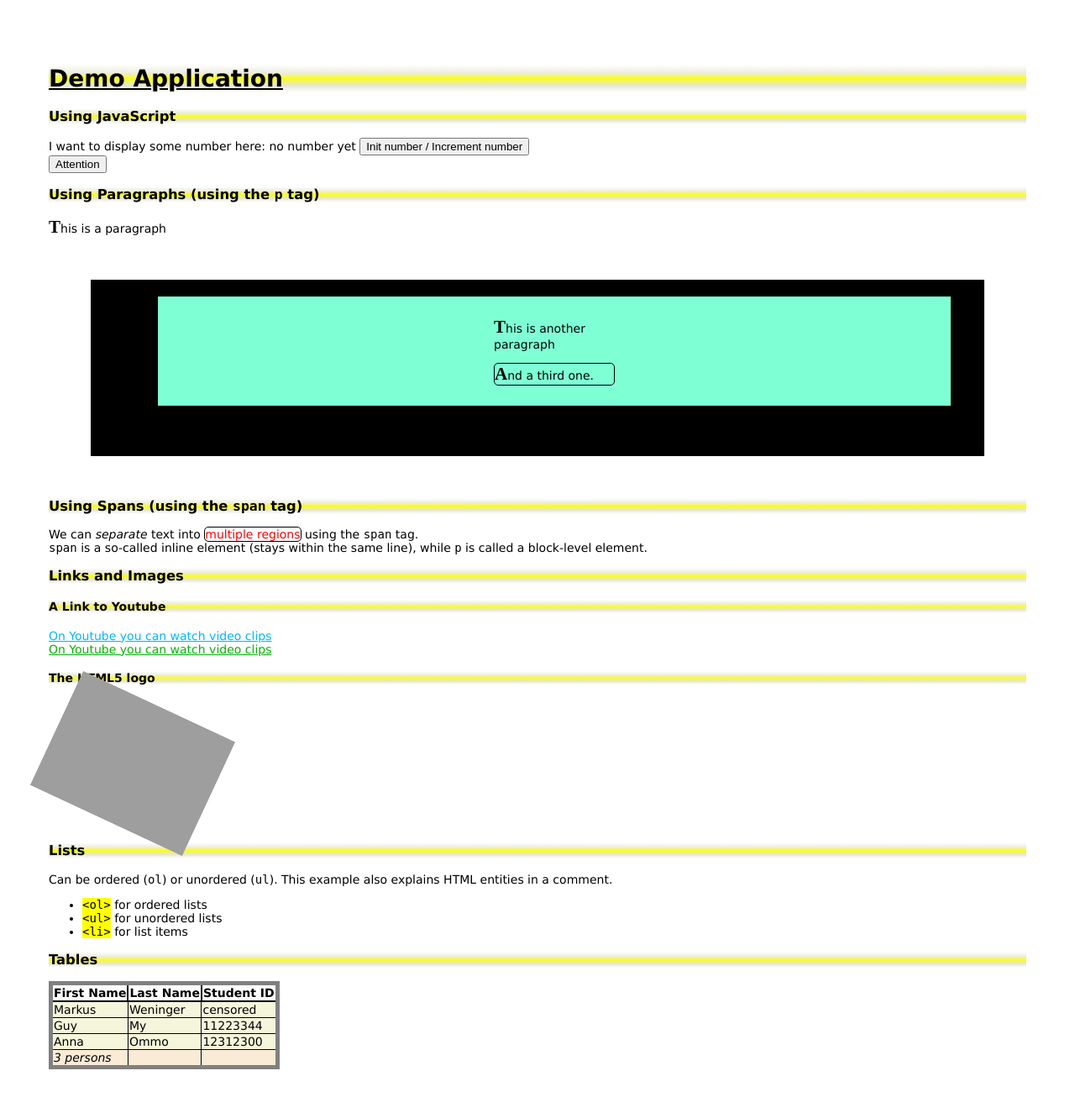
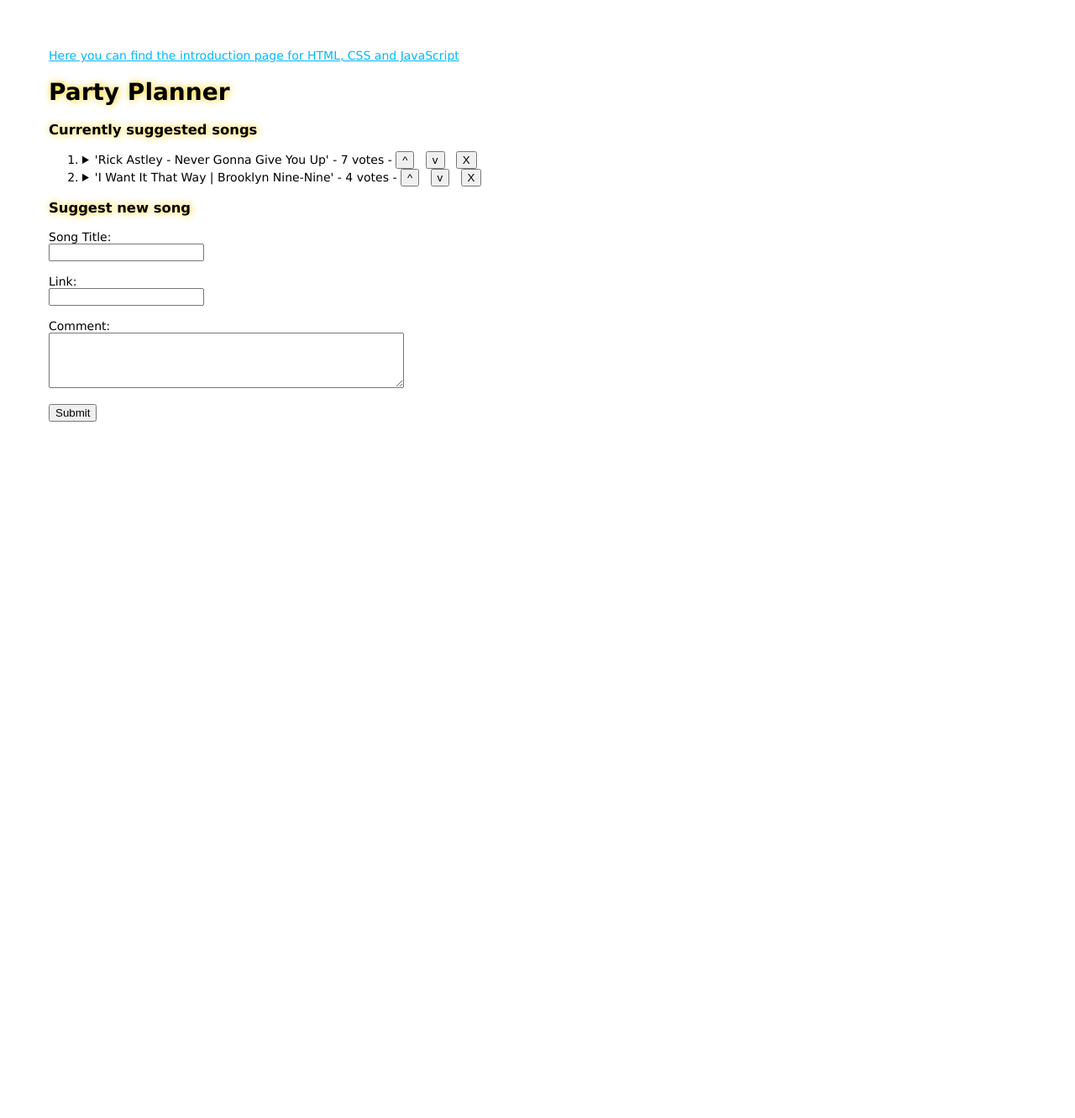
Before and after one commit to NeonMika/introduction-to-full-stack-web-development-code, a Node server app: page / in a window 1280 px wide. Shown: the whole page at 84% size. After the commit the page ends 502 px from the top, so only its background shows below. Run offline with Node 20, Linux system fonts and the light colour scheme; grey boxes are pictures that could not be loaded.

Commit message:
Initial draft for frontend

```diff
--- a/public/index.html
+++ b/public/index.html
@@ -7,145 +7,64 @@
 <html>
 
 <head>
-  <title>Introduction to Full Stack Web Development - Demo Page</title>
-
-  <!-- We can have internal CSS styles, defined here in the head -->
-  <style>
-    table {
-      border: 5px solid gray;
-      border-collapse: collapse;
-    }
-    th {
-      border: 2px solid black;
-    }
-    td {
-      background-color: beige;
-      border: 1px solid black;
-    }
-  </style>
+  <title>Introduction to Full Stack Web Development</title>
 
   <!-- We can have external CSS files, stored on our server -->
   <link rel="stylesheet" href="stylesheets/style.css">
-
-  <!--- We can have external JS files, stored on our server-->
-  <script src="js/helper.js"></script>
 </head>
 
 <body>
-  <!-- We can have inline CSS using the style attribute -->
-  <h1 style="text-decoration: underline;">Demo Application</h1>
+  <a href="demo.html">Here you can find the introduction page for HTML, CSS and JavaScript</a>
 
-  <h3>Using JavaScript</h3>
+  <h1>
+    Party Planner
+  </h1>
 
-  I want to display some number here: <span id="somenumber">no number yet</span>
+  <h3>
+    Currently suggested songs
+  </h3>
 
-  <button onclick="incX()">Init number / Increment number</button>
+  <ol>
+    <li>
+      <details>
+      <summary>'Rick Astley - Never Gonna Give You Up' - 7 votes - <button>^</button> &nbsp; <button>v</button> &nbsp; <button>X</button></summary>
+      <h4>Added by</h4>
+      <emph>drmarkus</emph>
+      <h4>Comment</h4>
+      This song gets every party started.
+      <h4>Options</h4>
+      <a href="https://www.youtube.com/watch?v=dQw4w9WgXcQ">Play</a>
+      </details>
+    </li>
+    <li>
+      <details>
+      <summary>'I Want It That Way | Brooklyn Nine-Nine' - 4 votes - <button>^</button> &nbsp; <button>v</button> &nbsp; <button>X</button></summary>
+      <h4>Added by</h4>
+      <emph>fiat9002</emph>
+      <h4>Comment</h4>
+      This song gets every party started.
+      <h4>Options</h4>
+      <a href="https://www.youtube.com/watch?v=HlBYdiXdUa8">Play</a>
+      </details>
+    </li>
+  </ol>
 
-  <br>
+  <h3>
+    Suggest new song
+  </h3>
 
-  <button onclick="dataTypes('Attention')">Attention</button>
+  <form>
+    <label for="songTitle">Song Title:</label><br>
+    <input type="text" id="songTitle" name="songTitle" required><br><br>
 
-  <h3>Using Paragraphs (using the <code>p</code> tag)</h3>
-  <p>This is a paragraph</p>
+    <label for="link">Link:</label><br>
+    <input type="url" id="link" name="link" required pattern="https?://.*" title="Include http:// or https://"><br><br>
 
-  <!--
-    divs can be used to logically group elements and
-    are also often used to apply special styling to a
-    certain group of elements.
-  -->
-  <div id="boxmodelshowcase">
-    <p>This is another paragraph</p>
+    <label for="comment">Comment:</label><br>
+    <textarea id="comment" name="comment" rows="4" cols="50" required></textarea><br><br>
 
-    <p class="rb">And a third one.</p>
-  </div>
-
-  <h3>Using Spans (using the <code>span</code> tag)</h3>
-  We can <span style="font-style: italic;">separate</span> text into <span style="color: red;" class="rb">multiple regions</span> using the <span style="font-family: monospace;">span</span> tag.
-
-  <!-- <br> can be used to to introduce a manual line break -->
-  <br>
-
-  <code>span</code> is a so-called inline element (stays within the same line), while <code>p</code> is called a block-level element.
-
-  <h3>Links and Images</h3>
-
-  <h4>A Link to Youtube</h5>
-  <a href="http://www.youtube.com/">On Youtube you can watch video clips</a><br>
-  <a href="https://www.youtube.com/">On Youtube you can watch video clips</a><br>
-
-  <h4>The HTML5 logo</h5>
-  <img id="logo" src="https://upload.wikimedia.org/wikipedia/commons/6/61/HTML5_logo_and_wordmark.svg" width="200"><br>
-
-  <h3>Lists</h3>
-  Can be ordered (<code>ol</code>) or unordered (<code>ul</code>).
-  This example also explains <emph>HTML entities</emph> in a comment.
-
-  <ul>
-    <!--
-      So-called "HTML Entities" can be used for reserved HTML characters such as < or >.
-      Are also used for German umlauts (such as ö (&ouml;) or Ö (&Ouml;))
-    -->
-    <li><code>&lt;ol&gt;</code> for ordered lists</li>
-    <li><code>&lt;ul&gt;</code> for unordered lists</li>
-    <li><code>&lt;li&gt;</code> for list items</li>
-  </ul>
-
-  <h3>Tables</h3>
-  <table>
-    <thead>
-      <tr>
-        <th>First Name</th>
-        <th>Last Name</th>
-        <th>Student ID</th>
-      </tr>
-    </thead>
-    <tbody>
-      <tr>
-        <td>Markus</td>
-        <td>Weninger</td>
-        <td>censored</td>
-      </tr>
-      <tr>
-        <td>Guy</td>
-        <td>My</td>
-        <td>11223344</td>
-      </tr>
-      <tr>
-        <td>Anna</td>
-        <td>Ommo</td>
-        <td>12312300</td>
-      </tr>
-    </tbody>
-    <tfoot>
-      <tr>
-        <td style="font-style: italic;">3 persons</td>
-        <td></td>
-        <td></td>
-      </tr>
-    </tfoot>
-  </table>
-
-  <script>
-    let x = 0
-
-    function incX() {
-      /*
-      When an event occurs, the browser creates an "event object" in `window.event` which can be
-      accessed using the shortcut `event`.
-      This object contains details about the event, including:
-        Type of the event: Such as 'click', 'load', 'mouseover', etc.
-        Target element: The element that triggered the event.
-        Timestamp: When the event occurred.
-        Mouse position: For mouse events, where the cursor was.
-        Key pressed: For keyboard events, which key was pressed.
-      */
-      console.log(event)
-      console.log(event.target) // we do not really need sender, since we can extract that information from event
-      x++
-      console.log(x)
-      document.getElementById('somenumber').textContent = x
-    }
-  </script>
+    <input type="submit" value="Submit">
+</form>
 </body>
 
 </html>
--- a/public/stylesheets/style.css
+++ b/public/stylesheets/style.css
@@ -68,7 +68,8 @@ tfoot td {
 /* Selector list */
 /* Applied to all headings */
 h1, h2, h3, h4, h5, h6 {
-  background: linear-gradient(180deg, rgba(255,255,255,1) 0%, rgba(236,236,222,1) 30%, rgba(251,253,29,1) 50%, rgba(229,230,212,1) 75%, rgba(255,255,255,1) 100%);
+  /* background: linear-gradient(180deg, rgba(255,255,255,1) 0%, rgba(236,236,222,1) 30%, rgba(251,253,29,1) 50%, rgba(229,230,212,1) 75%, rgba(255,255,255,1) 100%); */
+  text-shadow: #FC0 1px 0 10px;
 }
 
 #boxmodelshowcase {
```
Also changed, not shown: public/demo.html (added, +151 -0 lines).
